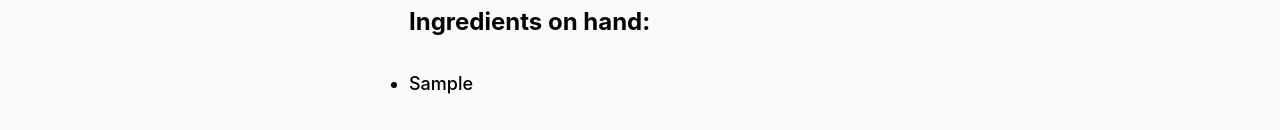
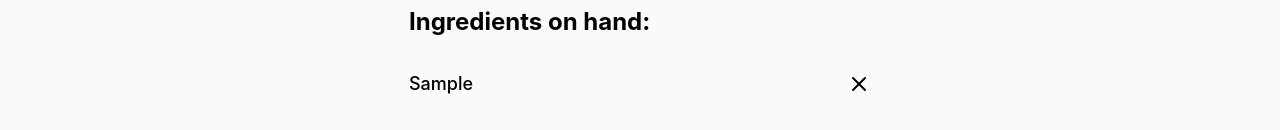
Before and after one commit to thepreakerebi/scrim-react, a React (Create React App) app: page / in a window 1280 px wide. Both pictures are taken after typing "Sample" into the empty fields and a click on the button "+ Add ingredient". Shown: the part 182-312 px from the top of the page. Built offline with nearby package versions, Linux system fonts and the light colour scheme.

Commit message:
added remove ingredient, conditional rendering for when no ingredient is added, and confirmation to remove an ingredient

```diff
--- a/src/components/chefClaude/Ingredients.jsx
+++ b/src/components/chefClaude/Ingredients.jsx
@@ -1,17 +1,50 @@
-export default function Ingredients({ ingredients }) {
+import { useState } from 'react';
+import { X, Check } from 'lucide-react';
 
-    const ingredientsList = ingredients.map((ingredient) => {
-        return (
-            <li key={ingredient.id}>{ingredient.name}</li>
-        )
-    })
+export default function Ingredients({ ingredients, removeIngredient }) {
+  const [showConfirmation, setShowConfirmation] = useState({}); // Store confirmation state per ingredient
+
+  const toggleConfirmation = (id) => {
+    setShowConfirmation((prev) => ({
+      ...prev,
+      [id]: !prev[id], // Toggle the confirmation state for the specific ingredient
+    }));
+  };
+
+  const ingredientsList = ingredients.map((ingredient) => {
+    return (
+      <li className="flex items-center w-full justify-between" key={ingredient.id}>
+        {ingredient.name}
+        {showConfirmation[ingredient.id] ? (
+          <div className="flex gap-2 items-center">
+            <Check
+              onClick={() => {
+                removeIngredient(ingredient.id);
+                toggleConfirmation(ingredient.id); // Reset the confirmation state after removing
+              }}
+              className="cursor-pointer"
+            />
+            <X
+              onClick={() => toggleConfirmation(ingredient.id)}
+              className="cursor-pointer"
+            />
+          </div>
+        ) : (
+          <X
+            onClick={() => toggleConfirmation(ingredient.id)}
+            className="cursor-pointer"
+          />
+        )}
+      </li>
+    );
+  });
 
   return (
     <section>
-        <h1 className="text-2xl font-bold">Ingredients on hand:</h1>
-        <ul className="mt-8 list-disc text-lg font-medium">
-            {ingredientsList}
-        </ul>
+      <h1 className="text-2xl font-bold">Ingredients on hand:</h1>
+      <ul className="mt-8 list-disc text-lg font-medium w-full flex flex-col gap-4">
+        {ingredientsList}
+      </ul>
     </section>
-  )
+  );
 }
--- a/src/components/chefClaude/Main.jsx
+++ b/src/components/chefClaude/Main.jsx
@@ -16,6 +16,10 @@ export default function Form() {
     };
 
     setIngredients(prevIngredients => [...prevIngredients, newIngredient]);
+  }
+
+  function removeIngredient(id) {
+    setIngredients(prevIngredients => prevIngredients.filter(ingredient => ingredient.id !== id));
   }
 
   return (
@@ -37,7 +41,9 @@ export default function Form() {
             + Add ingredient
           </button>
         </form>
-        <Ingredients ingredients={ingredients} />
+        {
+          ingredients.length > 0 && <Ingredients removeIngredient={removeIngredient} ingredients={ingredients} />
+        }
       </section>
     </section>
   );
```
